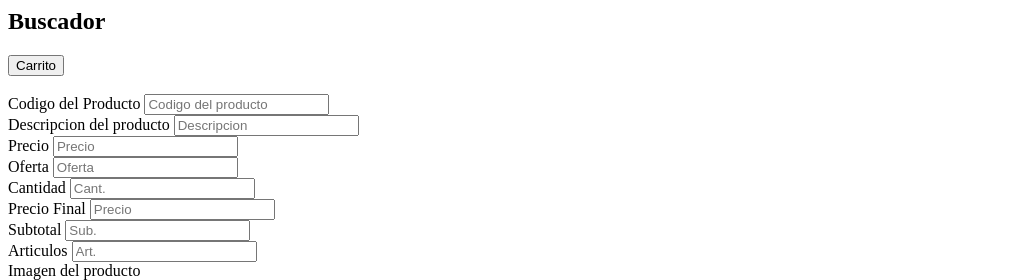
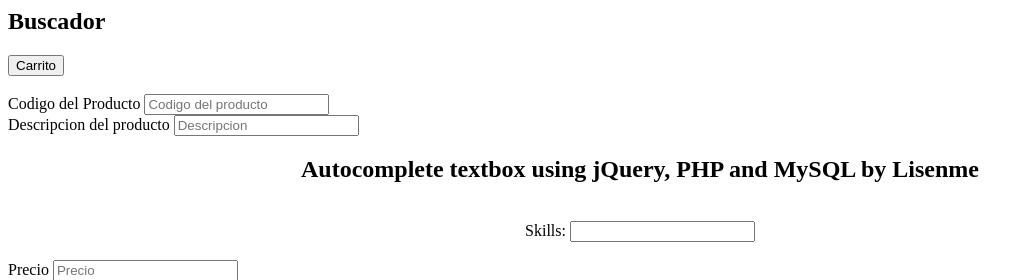
Before and after one commit to angel16582/wallapp, a PHP site: page /Contenido/cont_index.html in a window 1280 px wide. Shown: the top 280 px of the page, without its empty margins (0-1034 px from the left). Run offline with PHP 8.4, Linux system fonts and the light colour scheme.

Commit message:
autocompletar 3

```diff
--- a/Vista/Contenido/cont_index.html
+++ b/Vista/Contenido/cont_index.html
@@ -40,7 +40,16 @@
                         <div class="col-md-12 col-xs-12" >
                         <label class="control-label"  for="order_id">Descripcion del producto</label>
                         <input type="text" id="nombre"  value=""  placeholder="Descripcion" autocomplete="off" class="form-control nombre" readonly="">
+                               <div class="w3-container w3-white w3-margin w3-padding-large">
 
+          <h2 style="text-align: center";>Autocomplete textbox using jQuery, PHP and MySQL by Lisenme</h2>
+          <br>
+          <div class="ui-widget" style="text-align: center";>
+             <label for="skills">Skills: </label>
+           <input id="skills">
+          </div>
+
+      </div>
                         <br></div>
                         <div class="col-md-4 col-xs-4" >
                         <label class="control-label" for="status">Precio</label>
--- a/Vista/js.php
+++ b/Vista/js.php
@@ -1,5 +1,5 @@
 <!-- jQuery -->
-    <script src="../Content/vendors/jquery/dist/jquery.min.js"></script>
+    <!-- <script src="../Content/vendors/jquery/dist/jquery.min.js"></script> -->
     <!-- Bootstrap -->
     <script src="../Content/vendors/bootstrap/dist/js/bootstrap.min.js"></script>
     <!-- FastClick -->
```
Also changed, not shown: Vista/index.php (+10 -2 lines).
